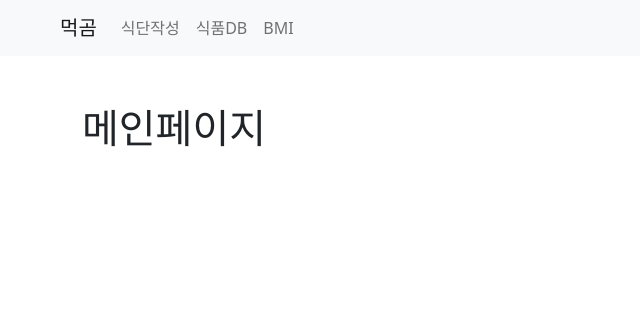
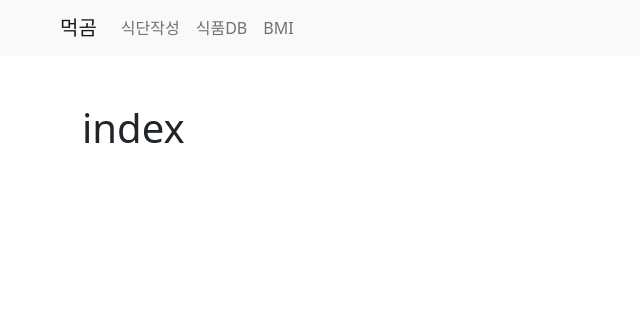
Before and after one commit to jsonl33/DRF_MeokGom, a Django app: template templates/meal/index.html in a window 1280 px wide. Shown: the top 316 px of the page, without its empty margins (0-640 px from the left). Run offline with Django 4.2, Linux system fonts and the light colour scheme; the template is opened without the code that fills it, so the values that code supplies are empty; the visitor is signed in with stand-in values (Sample User, id 1); some libraries are stand-ins or nearby versions.

Commit message:
initial commit

```diff
--- a/templates/meal/index.html
+++ b/templates/meal/index.html
@@ -1,4 +1,4 @@
 {% extends 'base.html' %}
 {% block con %}
-    <h1>메인페이지</h1>
+    <h1>index</h1>
 {% endblock %}
```
